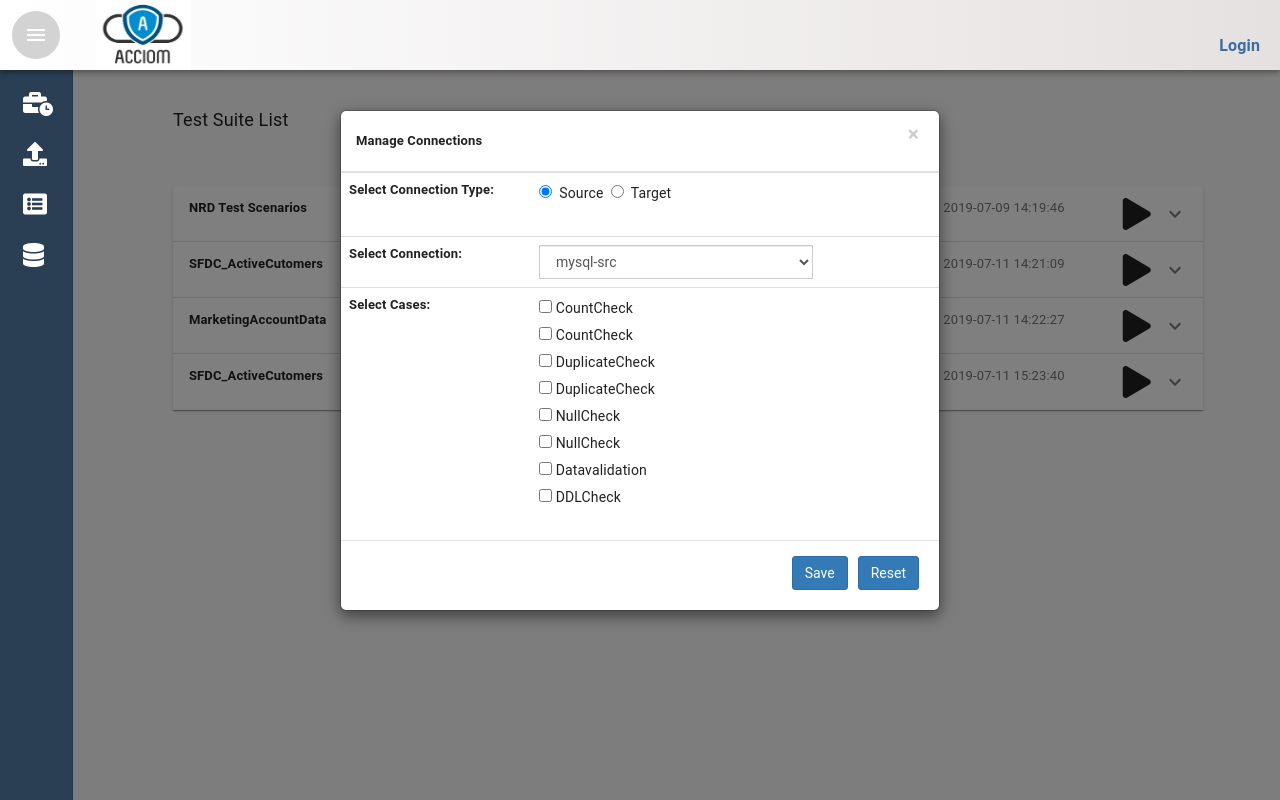
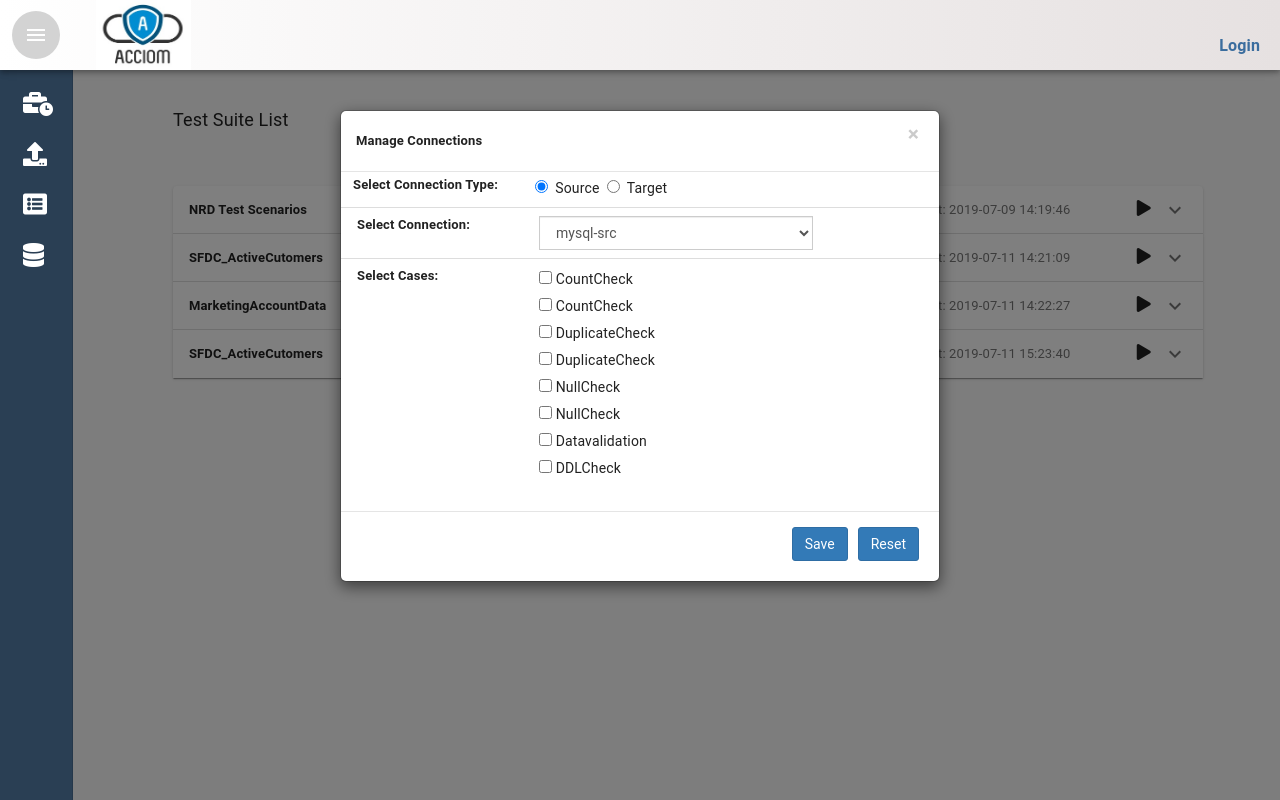
Before and after one commit to somasunder-cs/acciom-portal, a React app: page /startup in a window 1280 px wide. Both pictures are taken after a click on the button 688 px from the left and 213 px from the top of the page. Built offline with nearby package versions, Linux system fonts and the light colour scheme.

Commit message:
testSuiteCSSChanges

```diff
--- a/src/components/ManageConnectionInputs.js
+++ b/src/components/ManageConnectionInputs.js
@@ -16,7 +16,7 @@ export default function FormControlLabelPosition() {
 		<Table className="manageConnection">
 			<tbody>
 				<tr>
-					<td className="manageConnectionLabel"><label className="manageConnectionHeading">Select Connection Type:</label></td>
+					<td className="manageConnectionLabel"><label className="manageConnectionHeading manageConnectionsLabel">Select Connection Type:</label></td>
 					<td>
 						<div >
 							<label className="form-check-label">
--- a/src/components/ManageConnectionSelect.js
+++ b/src/components/ManageConnectionSelect.js
@@ -74,7 +74,7 @@ function ManageConnectionSelect({connectionsList}) {
 			<Table className="manageSelectConnection">
 				<tbody>
 					<tr>
-						<td className="manageConnectionLabel"><label className="manageConnectionHeading">Select Connection:</label></td>
+						<td className="manageConnectionLabel"><label className="manageConnectionHeading manageConnectionsLabel">Select Connection:</label></td>
 						<td>
 							<select className="form-control selectconnection"
 								value={connection}
@@ -90,7 +90,7 @@ function ManageConnectionSelect({connectionsList}) {
 						</td>
 					</tr>
 					<tr>
-						<td className="manageConnectionLabel"><label className="manageConnectionHeading">Select Cases:</label></td>
+						<td className="manageConnectionLabel"><label className="manageConnectionHeading manageConnectionsLabel">Select Cases:</label></td>
 						<td>
 							{
 								connectionsList.all_cases.map(cases => (
--- a/src/containers/TestSuiteList.js
+++ b/src/containers/TestSuiteList.js
@@ -70,7 +70,7 @@ const useStyles = makeStyles(theme => ({
 	innerPanelWidth: {width:'1080px'},
 	statusBg: {
 		fontSize: theme.typography.pxToRem(13),
-		color: '#2ecca4',
+		color: 'green',
 		fontWeight: 'bold',
 		flexBasis: '18.33%',
 	},
@@ -82,7 +82,7 @@ const useStyles = makeStyles(theme => ({
 	},
 	statusBgRed: {
 		fontSize: theme.typography.pxToRem(13),
-		color:'rgb(245, 124, 76)',
+		color: 'red',
 		fontWeight: 'bold',
 		flexBasis: '18.33%',
 	},
@@ -145,11 +145,11 @@ function ControlledExpansionPanels({ testSuites, getAllConnections, testCaseLogs
 		case 0:
 			return 'New';
 		case 1:
-			return <i className="fas fa-2x fa-check-circle statusCheckIcon" aria-hidden="true"></i>;
+			return <i className="fas fa-check-circle statusCheckIcon" aria-hidden="true"></i>;
 		case 2:
-			return <i className="fas fa-2x fa-times-circle statusDelIcon" aria-hidden="true"></i>;
+			return <i className="fas fa-times-circle statusDelIcon" aria-hidden="true"></i>;
 		case 3:
-			return <i className="fas fa-2x fa-stopwatch statusStopIcon" aria-hidden="true"></i>;
+			return <i className="fas fa-stopwatch statusStopIcon" aria-hidden="true"></i>;
 		default:
 			return '';
 		}
@@ -163,11 +163,11 @@ function ControlledExpansionPanels({ testSuites, getAllConnections, testCaseLogs
 			label = 'New';
 			return <label style={{ color: labelColor }}>{label}</label>;
 		case 1:
-			labelColor = '#4ac69b';
+			labelColor = 'green';
 			label = 'Pass';
 			return <label style={{ color: labelColor }}>{label}</label>;
 		case 2:
-			labelColor = '#ef8160';
+			labelColor = 'red';
 			label = 'Fail';
 			return <label style={{ color: labelColor }}>{label}</label>;
 		case 3:
@@ -175,7 +175,7 @@ function ControlledExpansionPanels({ testSuites, getAllConnections, testCaseLogs
 			label = 'In Progress';
 			return <label style={{ color: labelColor }}>{label}</label>;
 		case 4:
-			labelColor = '#e56868';
+			labelColor = 'red';
 			label = 'Error';
 			return <label style={{ color: labelColor }}>{label}</label>;
 		default:
@@ -200,7 +200,7 @@ function ControlledExpansionPanels({ testSuites, getAllConnections, testCaseLogs
 							<Typography className={classes.manageConnection} onClick={e => handleManageConnection(e, getAllConnections)}>Manage Connections</Typography>
 							<Typography className={classes.suiteID}>SuiteID:{testSuite.test_suite_id}</Typography>
 							<Typography className={classes.secondaryHeading}>Uploaded at:  {testSuite.created}</Typography>
-							<i className="fa fa fa-play" aria-hidden="true"></i>
+							<i className="fa fa fa-play statusPlayIcon" aria-hidden="true"></i>
 						</ExpansionPanelSummary>
 
 						<ExpansionPanelDetails>
@@ -213,7 +213,7 @@ function ControlledExpansionPanels({ testSuites, getAllConnections, testCaseLogs
 											<Typography className={classes.viewConnection} onClick={e => viewTestCase(e, getTestCases)}>View</Typography>
 											<Typography className={classes.status}>Status&nbsp;&nbsp;&nbsp;{renderTestStatus(testCaseList.test_status)}</Typography>
 											<Typography className={renderTestName(testCaseList.test_status)}>{testCaseList.test_name}</Typography>
-											<Typography><i className="fa fa fa-play" aria-hidden="true"></i></Typography>
+											<Typography><i className="fa fa fa-play statusPlayIcon" aria-hidden="true"></i></Typography>
 										</ExpansionPanelSummary>
 
 										<ExpansionPanelDetails>
@@ -233,7 +233,7 @@ function ControlledExpansionPanels({ testSuites, getAllConnections, testCaseLogs
 														  {/* <td className="testLogData"></td> */}
 														  <td className="testLogData">{renderExecutionStatus(testCaseLog.test_execution_status)}</td>
 														  <td className="testLogData">{testCaseLog.executed_at}</td>
-														  <td className={classes.caseLog} onClick={e => viewTestCaseLogs(e, testCaseLogs)}><i className="far fa-sticky-note"></i></td>
+														  <td className={classes.caseLog} onClick={e => viewTestCaseLogs(e, testCaseLogs)}><i className="far fa-sticky-note logsIcon"></i></td>
 														</tr>
 													))}
 												  </tbody>
--- a/src/css/styles.css
+++ b/src/css/styles.css
@@ -4306,10 +4306,10 @@ html
     padding-top: 0px !important;
 }
 .viewEditLabel {
-    font-size: 16px;
+    font-size: 12px;
     cursor: pointer;
     margin-left: 32px;
-    color:red;
+    color:#337ab7;
 }
 
 .MuiTableCell-root {
@@ -4338,11 +4338,10 @@ html
 
 .selectconnection {width:70% !important;}
 
-/* .table>tbody>tr>td {
+ #editMode>tbody>tr>td, .manageConnection>tbody>tr>td {
     border-top: 0px !important;
     padding: 4px !important;
 }
-.table {margin-bottom: 0px !important;} */
 
 .manageConnectionHeading, .testLogHeading, .testViewHeading {
     font-size: 0.8125rem;
@@ -4361,7 +4360,7 @@ html
     width:1085px !important;
 }
 
-.testViewDataLabel {
+.testViewDataLabel, .manageConnectionsLabel {
     padding-left:8px;
 }
 
@@ -4370,10 +4369,13 @@ textarea {width:280px;}
 #testEditMode .form-control {
     width:70%;
 }
-
-.statusDelIcon {color:red !important;}
-.statusCheckIcon {color:#2ecca4 !important;}
-.statusStopIcon {color:rgb(245, 124, 76) !important;}
+.manageConnection {margin-bottom:0px !important;}
+
+.statusDelIcon {font-size:  1.2rem; color:red !important;}
+.statusCheckIcon {font-size:  1.2rem; color:green !important;}
+.statusStopIcon {font-size:  1.2rem; color:rgb(245, 124, 76) !important;}
+.statusPlayIcon {font-size:  1rem;}
+.logsIcon {font-size:  1.2rem;}
 
 
 .detailsChart li {
```
